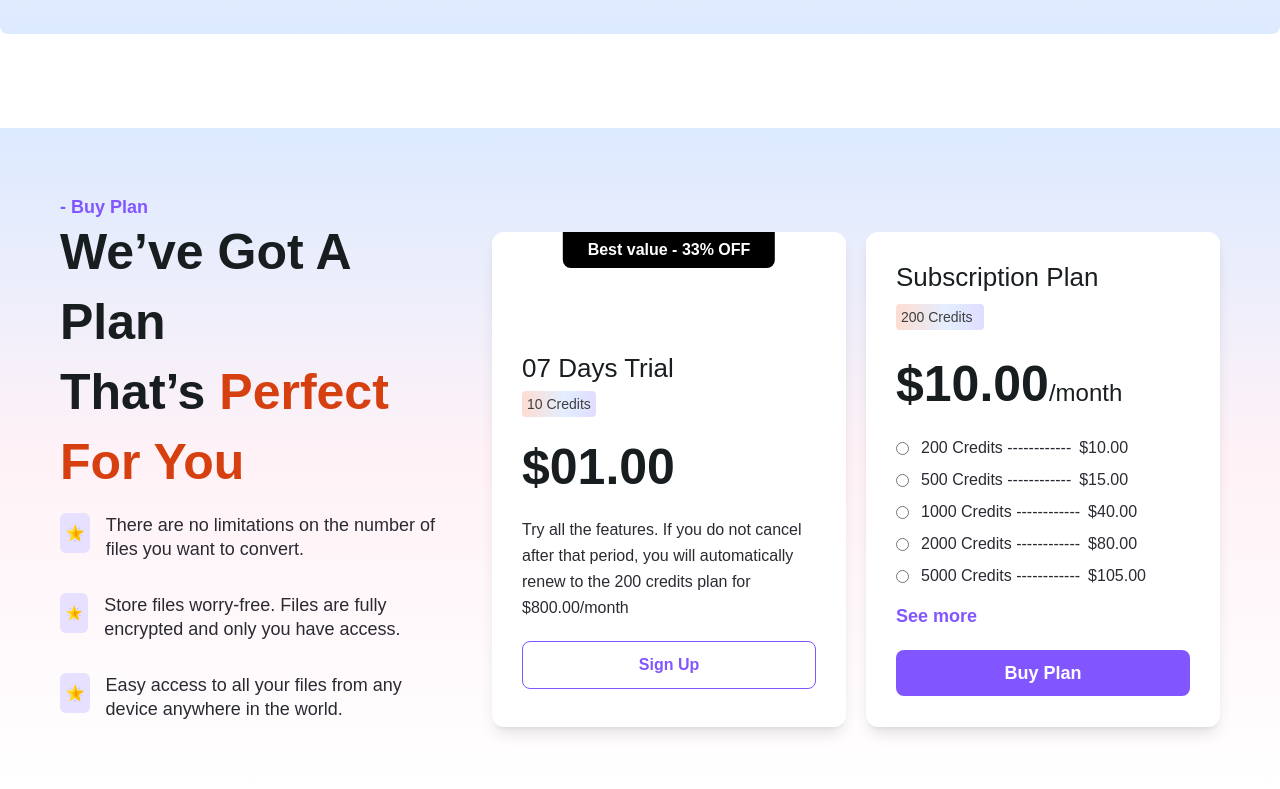
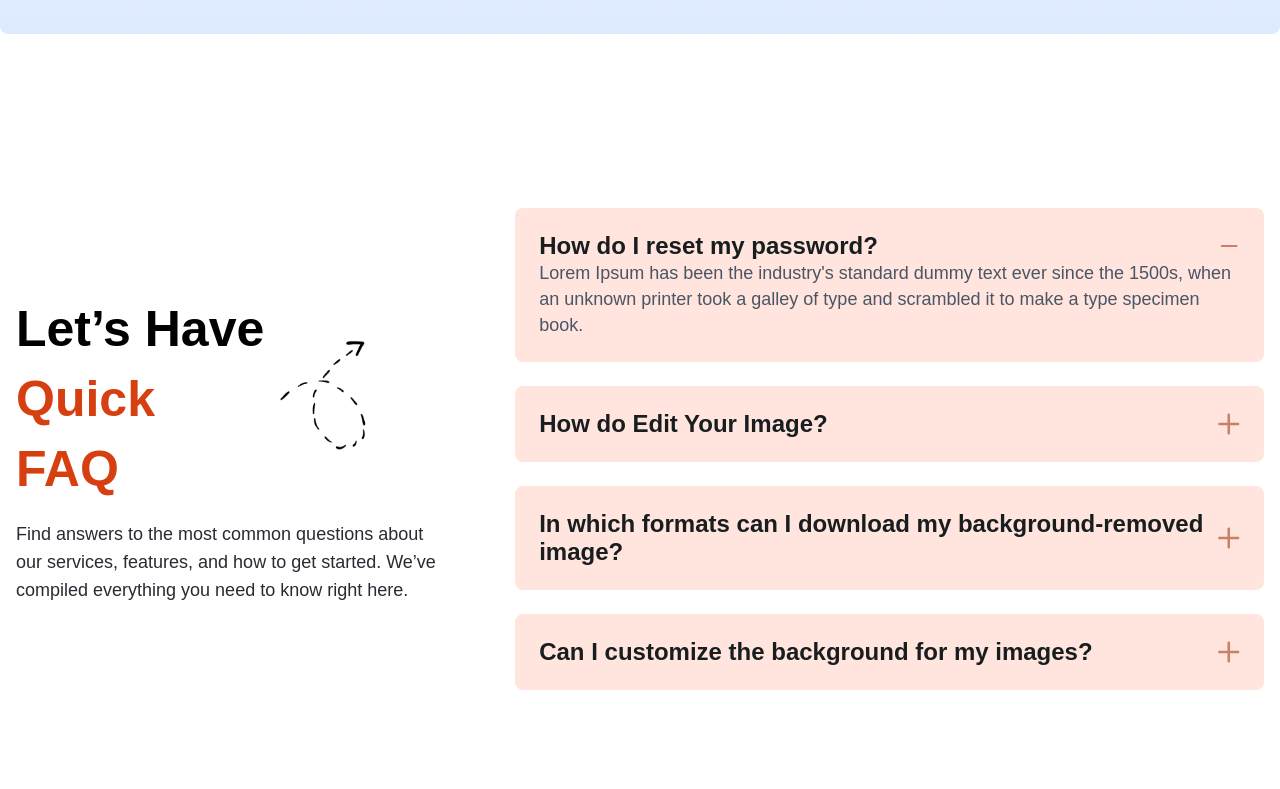
Before and after one commit to trusha97/ImageEditor, a Next.js app: page / in a window 1280 px wide. Shown: the part 4520-5309 px from the top of the page. Built offline with nearby package versions, Linux system fonts and the light colour scheme; a web font is replaced by a local one.

Commit message:
faq section add

```diff
--- a/src/page/BackgroundRemoveTool/Faq.jsx
+++ b/src/page/BackgroundRemoveTool/Faq.jsx
@@ -13,6 +13,8 @@
 // export default Faq
 
 
+
+"use client";
 
 import { faqframe } from "@/utils/image";
 import Image from "next/image";
@@ -46,23 +48,28 @@ const Faq = () => {
   };
 
   return (
-        <section className="bg-white px-4">
-            <div className=" max-w-[1505px] mx-auto xl:flex block w-full justify-between items-start mb-[100px] px-4">
+    <section className="bg-white px-4 py-10 md:py-20">
+      <div className="max-w-[1505px] mx-auto flex flex-col xl:flex-row w-full justify-between items-center gap-8 xl:gap-0 mb-[50px] xl:mb-[100px]">
         {/* Left Content */}
-                <div className="xl:h-[251px] h-[200px] xl:w-2/5 w-full ">
-                    {/* <div className="mb-4 flex items-center gap-20"> */}
-                    <div className="flex justify-center">
-                        <h2 className="text-[50px] font-bold leading-[70px] md:max-w-[250px] max-w-[100%]">
+        <div className="xl:w-2/5 w-full flex flex-col justify-center items-center xl:items-start text-center xl:text-left">
+          <div className="flex justify-center items-center mb-4">
+            <h2 className="text-[36px] sm:text-[42px] lg:text-[50px] font-bold leading-[48px] sm:leading-[60px] lg:leading-[70px] md:max-w-[250px] max-w-full">
               Let’s Have
-                            <span className="text-[var(--orange)] font-bold">  Quick FAQ</span>
+              <span className="text-[var(--orange)] font-bold">
+                {" "}
+                Quick FAQ
+              </span>
             </h2>
-                        <span><Image src={faqframe} alt="faqframe" className="h-[142px] w-[142px] md:block hidden" /></span>
+            <span>
+              <Image
+                src={faqframe}
+                alt="faqframe"
+                className="h-[80px] w-[80px] sm:h-[100px] sm:w-[100px] lg:h-[142px] lg:w-[142px] hidden md:block ml-2"
+              />
+            </span>
           </div>
-                    <div>
-                    </div>
-                    {/* </div> */}
 
-                    <p className="text-[var(--paragraphtitle)] !mx-auto font-medium text-lg leading-[28px] xl:max-w-[438px] max-w-[660px]">
+          <p className="text-[var(--paragraphtitle)] font-medium text-base sm:text-lg leading-[26px] sm:leading-[28px] xl:max-w-[438px] max-w-[660px] mx-auto xl:mx-0">
             Find answers to the most common questions about our services,
             features, and how to get started. We’ve compiled everything you need
             to know right here.
@@ -70,28 +77,51 @@ const Faq = () => {
         </div>
 
         {/* Right FAQ Accordion */}
-                <div className="h-[468px] lg:w-3/5 w-full space-y-6 mx-auto">
+        <div className="lg:w-3/5 w-full space-y-5 md:space-y-6 mx-auto">
           {faqs.map((faq, index) => (
             <div
               key={index}
-                            className={`rounded-lg p-6 transition-all bg-[var(--litesceen)]  lg:max-w-[866px] max-w-[100%] `
-                            }
+              className={`rounded-lg p-4 sm:p-5 lg:p-6 transition-all bg-[var(--litesceen)] w-full`}
             >
               <button
                 onClick={() => toggleFAQ(index)}
-                                className="flex justify-between items-center w-full text-2xl leading-7 text-left font-bold text-[var(--doubelblack)]"
+                className="flex justify-between items-center w-full text-lg sm:text-xl lg:text-2xl leading-7 text-left font-bold text-[var(--doubelblack)]"
               >
                 {faq.question}
-                                <span className="">
-                                    {openIndex === index ? <svg xmlns="http://www.w3.org/2000/svg" width="25" height="25" viewBox="0 0 33 32" fill="none">
-                                        <path d="M29.207 16C29.207 16.3978 29.049 16.7794 28.7677 17.0607C28.4864 17.342 28.1049 17.5 27.707 17.5H5.70703C5.30921 17.5 4.92768 17.342 4.64637 17.0607C4.36507 16.7794 4.20703 16.3978 4.20703 16C4.20703 15.6022 4.36507 15.2206 4.64637 14.9393C4.92768 14.658 5.30921 14.5 5.70703 14.5H27.707C28.1049 14.5 28.4864 14.658 28.7677 14.9393C29.049 15.2206 29.207 15.6022 29.207 16Z" fill="#CA8068" />
-                                    </svg> : <svg xmlns="http://www.w3.org/2000/svg" width="25" height="25" viewBox="0 0 26 26" fill="none">
-                                        <path d="M25.207 13C25.207 13.3978 25.049 13.7794 24.7677 14.0607C24.4864 14.342 24.1049 14.5 23.707 14.5H14.207V24C14.207 24.3978 14.049 24.7794 13.7677 25.0607C13.4864 25.342 13.1049 25.5 12.707 25.5C12.3092 25.5 11.9277 25.342 11.6464 25.0607C11.3651 24.7794 11.207 24.3978 11.207 24V14.5H1.70703C1.30921 14.5 0.927676 14.342 0.646371 14.0607C0.365067 13.7794 0.207031 13.3978 0.207031 13C0.207031 12.6022 0.365067 12.2206 0.646371 11.9393C0.927676 11.658 1.30921 11.5 1.70703 11.5H11.207V2C11.207 1.60218 11.3651 1.22064 11.6464 0.93934C11.9277 0.658035 12.3092 0.5 12.707 0.5C13.1049 0.5 13.4864 0.658035 13.7677 0.93934C14.049 1.22064 14.207 1.60218 14.207 2V11.5H23.707C24.1049 11.5 24.4864 11.658 24.7677 11.9393C25.049 12.2206 25.207 12.6022 25.207 13Z" fill="#CA8068" />
-                                    </svg>}
+                <span>
+                  {openIndex === index ? (
+                    <svg
+                      xmlns="http://www.w3.org/2000/svg"
+                      width="22"
+                      height="22"
+                      viewBox="0 0 33 32"
+                      fill="none"
+                    >
+                      <path
+                        d="M29.207 16C29.207 16.3978 29.049 16.7794 28.7677 17.0607C28.4864 17.342 28.1049 17.5 27.707 17.5H5.70703C5.30921 17.5 4.92768 17.342 4.64637 17.0607C4.36507 16.7794 4.20703 16.3978 4.20703 16C4.20703 15.6022 4.36507 15.2206 4.64637 14.9393C4.92768 14.658 5.30921 14.5 5.70703 14.5H27.707C28.1049 14.5 28.4864 14.658 28.7677 14.9393C29.049 15.2206 29.207 15.6022 29.207 16Z"
+                        fill="#CA8068"
+                      />
+                    </svg>
+                  ) : (
+                    <svg
+                      xmlns="http://www.w3.org/2000/svg"
+                      width="22"
+                      height="22"
+                      viewBox="0 0 26 26"
+                      fill="none"
+                    >
+                      <path
+                        d="M25.207 13C25.207 13.3978 25.049 13.7794 24.7677 14.0607C24.4864 14.342 24.1049 14.5 23.707 14.5H14.207V24C14.207 24.3978 14.049 24.7794 13.7677 25.0607C13.4864 25.342 13.1049 25.5 12.707 25.5C12.3092 25.5 11.9277 25.342 11.6464 25.0607C11.3651 24.7794 11.207 24.3978 11.207 24V14.5H1.70703C1.30921 14.5 0.927676 14.342 0.646371 14.0607C0.365067 13.7794 0.207031 13.3978 0.207031 13C0.207031 12.6022 0.365067 12.2206 0.646371 11.9393C0.927676 11.658 1.30921 11.5 1.70703 11.5H11.207V2C11.207 1.60218 11.3651 1.22064 11.6464 0.93934C11.9277 0.658035 12.3092 0.5 12.707 0.5C13.1049 0.5 13.4864 0.658035 13.7677 0.93934C14.049 1.22064 14.207 1.60218 14.207 2V11.5H23.707C24.1049 11.5 24.4864 11.658 24.7677 11.9393C25.049 12.2206 25.207 12.6022 25.207 13Z"
+                        fill="#CA8068"
+                      />
+                    </svg>
+                  )}
                 </span>
               </button>
               {openIndex === index && (
-                                <p className="!mt-4.5 text-gray-600 text-lg !leading-6.5">{faq.answer}</p>
+                <p className="mt-3 text-gray-600 text-base sm:text-lg leading-[24px] sm:leading-[26px]">
+                  {faq.answer}
+                </p>
               )}
             </div>
           ))}
--- a/src/page/page.jsx
+++ b/src/page/page.jsx
@@ -19,7 +19,7 @@ const BackgroundRemoveTool = () => {
       <ImageGenerator/>
       <ObjectRemover/>
       <GenerativeAi/>
-      {/* <Faq/> */}
+      <Faq/>
       <CardPlan/>
       <SliderImage/>
     </>
```
Lines whose indentation alone changed are shown as unchanged.
